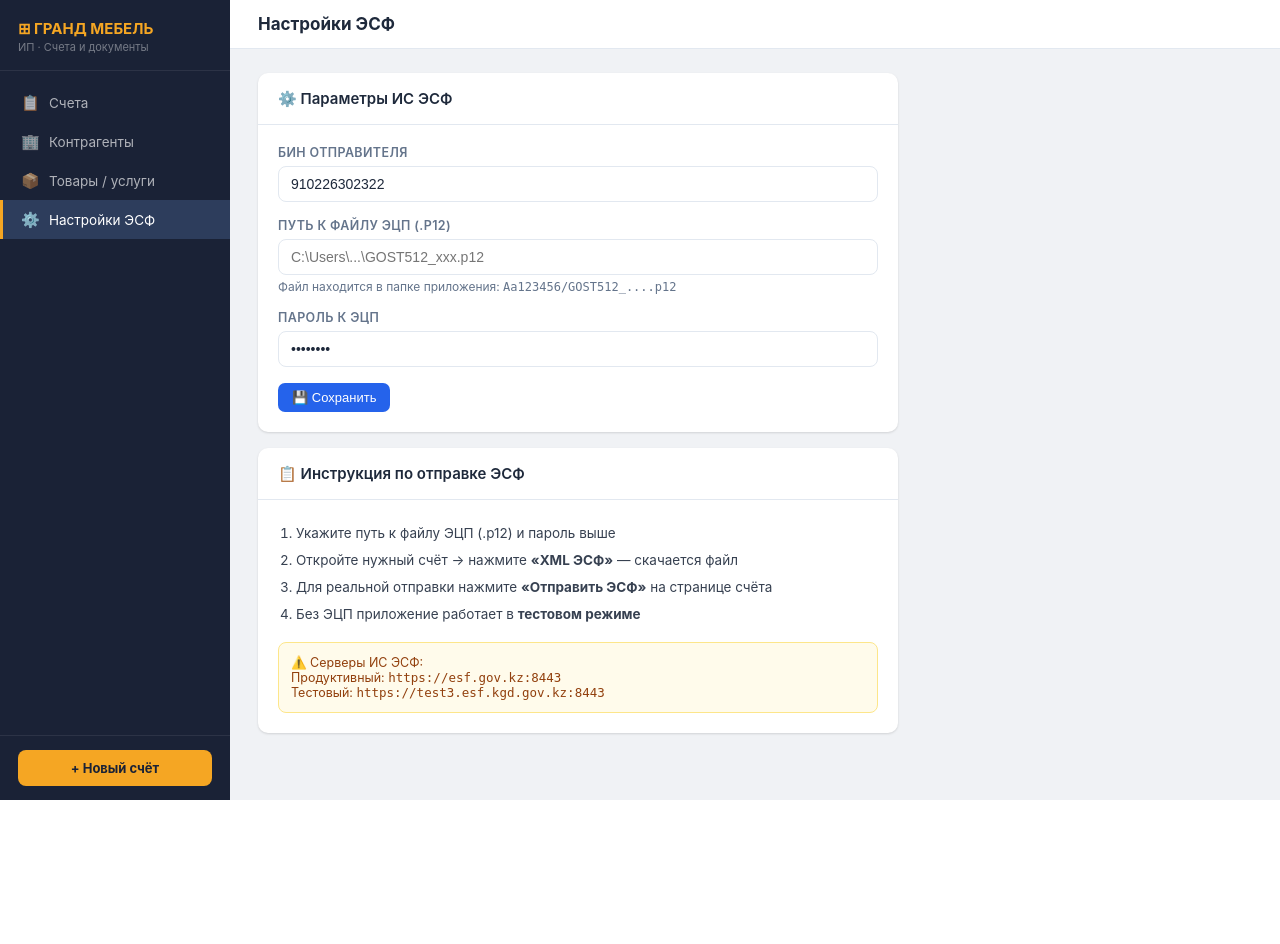
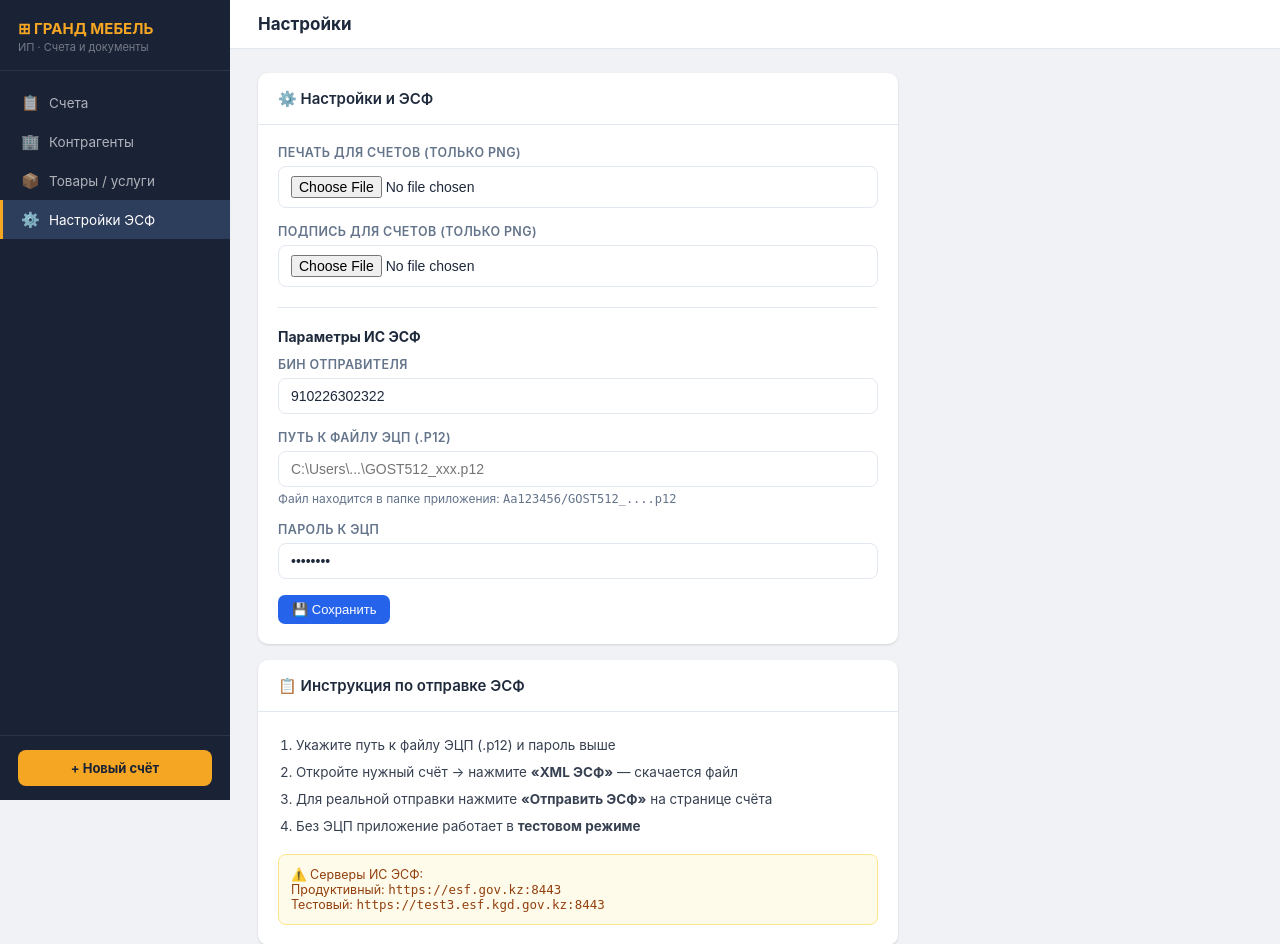
Before and after one commit to Murkin1980/grand-mebel-invoices, a Flask app: page /esf/settings in a window 1280 px wide. Shown: the top 944 px of the page. Before the commit the page ends 800 px from the top, so only its background shows below. Run offline with Flask 3, Linux system fonts and the light colour scheme.

Commit message:
Add stamp and signature feature with UI, Pillow dependency, and automated test

```diff
--- a/app.py
+++ b/app.py
@@ -8,6 +8,7 @@ from io import BytesIO
 from openpyxl import Workbook
 from openpyxl.styles import Font, Alignment, Border, Side, PatternFill
 from openpyxl.utils import get_column_letter
+from openpyxl.drawing.image import Image as OpenpyxlImage
 
 app = Flask(__name__)
 app.config['SECRET_KEY'] = os.environ.get('SECRET_KEY', 'invoice-app-secret-key-2026')
@@ -595,6 +596,26 @@ def export_invoice(id):
     ws[f'E{row}'].font = Font(size=8, italic=True)
     ws[f'E{row}'].alignment = Alignment(horizontal='center')
 
+    # Вставка печати и подписи
+    instance_dir = os.path.join(app.root_path, 'instance')
+    stamp_path = os.path.join(instance_dir, 'stamp.png')
+    signature_path = os.path.join(instance_dir, 'signature.png')
+
+    try:
+        if os.path.exists(signature_path):
+            img_sig = OpenpyxlImage(signature_path)
+            img_sig.width = 150
+            img_sig.height = 75
+            ws.add_image(img_sig, f'B{row-2}')
+
+        if os.path.exists(stamp_path):
+            img_stamp = OpenpyxlImage(stamp_path)
+            img_stamp.width = 130
+            img_stamp.height = 130
+            ws.add_image(img_stamp, f'A{row-3}')
+    except Exception as e:
+        print(f"Error adding images: {e}")
+
     ws.column_dimensions['G'].width = 2
 
     output = BytesIO()
@@ -614,15 +635,33 @@ def export_invoice(id):
 
 @app.route('/esf/settings', methods=['GET', 'POST'])
 def esf_settings():
+    instance_dir = os.path.join(app.root_path, 'instance')
+    os.makedirs(instance_dir, exist_ok=True)
+    stamp_path = os.path.join(instance_dir, 'stamp.png')
+    signature_path = os.path.join(instance_dir, 'signature.png')
+
     if request.method == 'POST':
+        stamp_file = request.files.get('stamp_file')
+        if stamp_file and stamp_file.filename.lower().endswith('.png'):
+            stamp_file.save(stamp_path)
+
+        signature_file = request.files.get('signature_file')
+        if signature_file and signature_file.filename.lower().endswith('.png'):
+            signature_file.save(signature_path)
+
         app.config['ESF_CERT_PATH'] = request.form.get('cert_path', '')
         app.config['ESF_CERT_PASSWORD'] = request.form.get('cert_password', '')
         app.config['ESF_SENDER_BIN'] = request.form.get('sender_bin', '910226302322')
-        flash('Настройки ЭСФ сохранены', 'success')
+        flash('Настройки сохранены', 'success')
         return redirect(url_for('index'))
+
+    has_stamp = os.path.exists(stamp_path)
+    has_signature = os.path.exists(signature_path)
     return render_template('esf_settings.html',
                            cert_path=app.config.get('ESF_CERT_PATH', ''),
-                           sender_bin=app.config.get('ESF_SENDER_BIN', '910226302322'))
+                           sender_bin=app.config.get('ESF_SENDER_BIN', '910226302322'),
+                           has_stamp=has_stamp,
+                           has_signature=has_signature)
 
 
 @app.route('/esf/export/<int:id>')
--- a/requirements.txt
+++ b/requirements.txt
@@ -10,3 +10,4 @@ pycryptodome==3.19.0
 zeep==4.2.1
 gunicorn==21.2.0
 psycopg2-binary==2.9.9
+Pillow==10.2.0
--- a/templates/esf_settings.html
+++ b/templates/esf_settings.html
@@ -1,13 +1,30 @@
 {% extends 'base.html' %}
-{% block title %}Настройки ЭСФ — ГРАНД МЕБЕЛЬ{% endblock %}
-{% block page_title %}Настройки ЭСФ{% endblock %}
+{% block title %}Настройки — ГРАНД МЕБЕЛЬ{% endblock %}
+{% block page_title %}Настройки{% endblock %}
 
 {% block content %}
 <div style="max-width:640px">
     <div class="card" style="margin-bottom:16px">
-        <div class="card-header"><h3>⚙️ Параметры ИС ЭСФ</h3></div>
+        <div class="card-header"><h3>⚙️ Настройки и ЭСФ</h3></div>
         <div class="card-body">
-            <form action="{{ url_for('esf_settings') }}" method="POST">
+            <form action="{{ url_for('esf_settings') }}" method="POST" enctype="multipart/form-data">
+                <div class="form-group">
+                    <label>Печать для счетов (только PNG)</label>
+                    <input type="file" name="stamp_file" class="form-control" accept=".png">
+                    {% if has_stamp %}
+                    <small style="color:var(--success);font-size:12px;margin-top:4px;display:block">✓ Файл печати сохранен</small>
+                    {% endif %}
+                </div>
+                <div class="form-group">
+                    <label>Подпись для счетов (только PNG)</label>
+                    <input type="file" name="signature_file" class="form-control" accept=".png">
+                    {% if has_signature %}
+                    <small style="color:var(--success);font-size:12px;margin-top:4px;display:block">✓ Файл подписи сохранен</small>
+                    {% endif %}
+                </div>
+                <hr style="margin: 20px 0; border: none; border-top: 1px solid var(--border);">
+
+                <h4 style="margin-bottom: 12px; color: var(--text);">Параметры ИС ЭСФ</h4>
                 <div class="form-group">
                     <label>БИН отправителя</label>
                     <input type="text" name="sender_bin" class="form-control" value="{{ sender_bin }}" placeholder="910226302322">
```
Also changed, not shown: test_app.py (added, +36 -0 lines), 1 other file.
